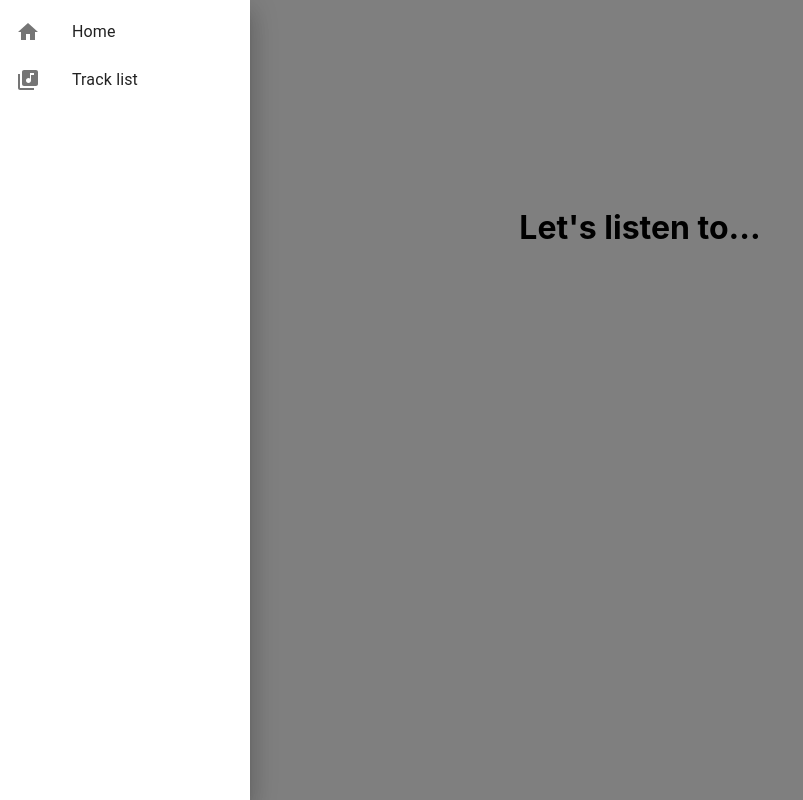
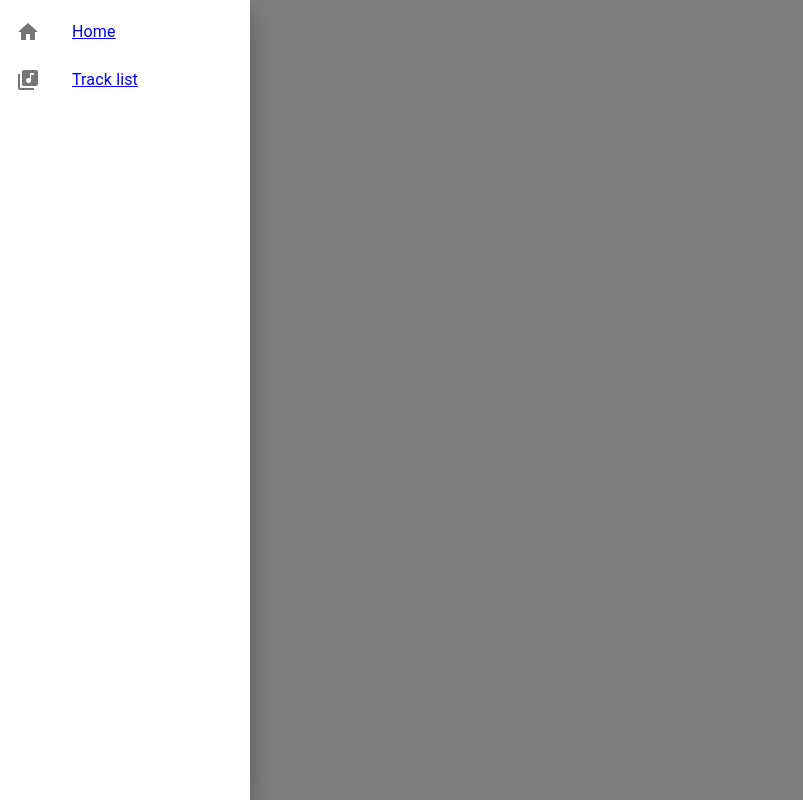
Before and after one commit to IrvingWash/orpheus, a React (Create React App) app in the folder orpheus-frontend/: page /tracks in a window 1280 px wide. Both pictures are taken after a click on the button "BURGER". Shown: the whole page, without its empty margins (0-803 px from the left). Built offline with nearby package versions, Linux system fonts and the light colour scheme.

Commit message:
add router

```diff
--- a/orpheus-frontend/package.json
+++ b/orpheus-frontend/package.json
@@ -12,6 +12,7 @@
 		"@types/react-dom": "^18.0.3",
 		"react": "^18.1.0",
 		"react-dom": "^18.1.0",
+		"react-router-dom": "^6.3.0",
 		"react-scripts": "5.0.1",
 		"typescript": "^4.6.4"
 	},
--- a/orpheus-frontend/src/App.tsx
+++ b/orpheus-frontend/src/App.tsx
@@ -1,13 +1,16 @@
-import styles from './App.module.css';
-import BurgerDrawer from './components/burger-drawer';
+import { Route, Routes } from 'react-router-dom';
+
+import { Home } from './pages/home';
+import { BurgerDrawer } from './components/burger-drawer';
 
 export function App(): JSX.Element {
 	return (
 		<>
 			<BurgerDrawer />
-			<div className={ styles.center }>
-				<h1>Let's listen to...</h1>
-			</div>
+			<Routes>
+				<Route path='/' element={ <Home /> } />
+				<Route path='/tracks' element={ <p>Tracks</p> } />
+			</Routes>
 		</>
 	);
 }
--- a/orpheus-frontend/src/components/burger-drawer.tsx
+++ b/orpheus-frontend/src/components/burger-drawer.tsx
@@ -8,8 +8,9 @@ import ListItemIcon from '@mui/material/ListItemIcon';
 import ListItemText from '@mui/material/ListItemText';
 import HomeIcon from '@mui/icons-material/Home';
 import LibraryMusicIcon from '@mui/icons-material/LibraryMusic';
+import { Link } from 'react-router-dom';
 
-export default function BurgerDrawer(): JSX.Element {
+export function BurgerDrawer(): JSX.Element {
 	const [isVisible, setIsVisible] = useState(false);
 
 	return (
@@ -46,14 +47,20 @@ export default function BurgerDrawer(): JSX.Element {
 				onKeyDown={ toggleDrawer(false) }
 			>
 				<List>
-					{['Home', 'Track list'].map((text, index) => (
-						<ListItem button key={ text }>
-							<ListItemIcon>
-								{index % 2 === 0 ? <HomeIcon /> : <LibraryMusicIcon />}
-							</ListItemIcon>
-							<ListItemText primary={ text } />
-						</ListItem>
-					))}
+					{
+						['Home', 'Track list'].map((text) => (
+							<Link
+								to={ text === 'Home' ? '/' : '/tracks' }
+							>
+								<ListItem button key={ text }>
+									<ListItemIcon>
+										{text === 'Home' ? <HomeIcon /> : <LibraryMusicIcon />}
+									</ListItemIcon>
+									<ListItemText primary={ text } />
+								</ListItem>
+							</Link>
+						))
+					}
 				</List>
 			</Box>
 		);
--- a/orpheus-frontend/src/index.tsx
+++ b/orpheus-frontend/src/index.tsx
@@ -1,5 +1,6 @@
 import React from 'react';
 import ReactDOM from 'react-dom/client';
+import { BrowserRouter } from 'react-router-dom';
 
 import { App } from './App';
 
@@ -11,6 +12,8 @@ const root = ReactDOM.createRoot(
 
 root.render(
 	<React.StrictMode>
-		<App />
+		<BrowserRouter>
+			<App />
+		</BrowserRouter>
 	</React.StrictMode>
 );
--- /dev/null
+++ b/orpheus-frontend/src/pages/home.tsx
@@ -0,0 +1,9 @@
+import styles from './home.module.css';
+
+export function Home(): JSX.Element {
+	return (
+		<div className={ styles.center }>
+			<h1>Let's listen to...</h1>
+		</div>
+	);
+}
```
Also changed, not shown: orpheus-frontend/src/pages/home.module.css (renamed from orpheus-frontend/src/App.module.css), 1 other file (tests, documents, lock files or other folders).
